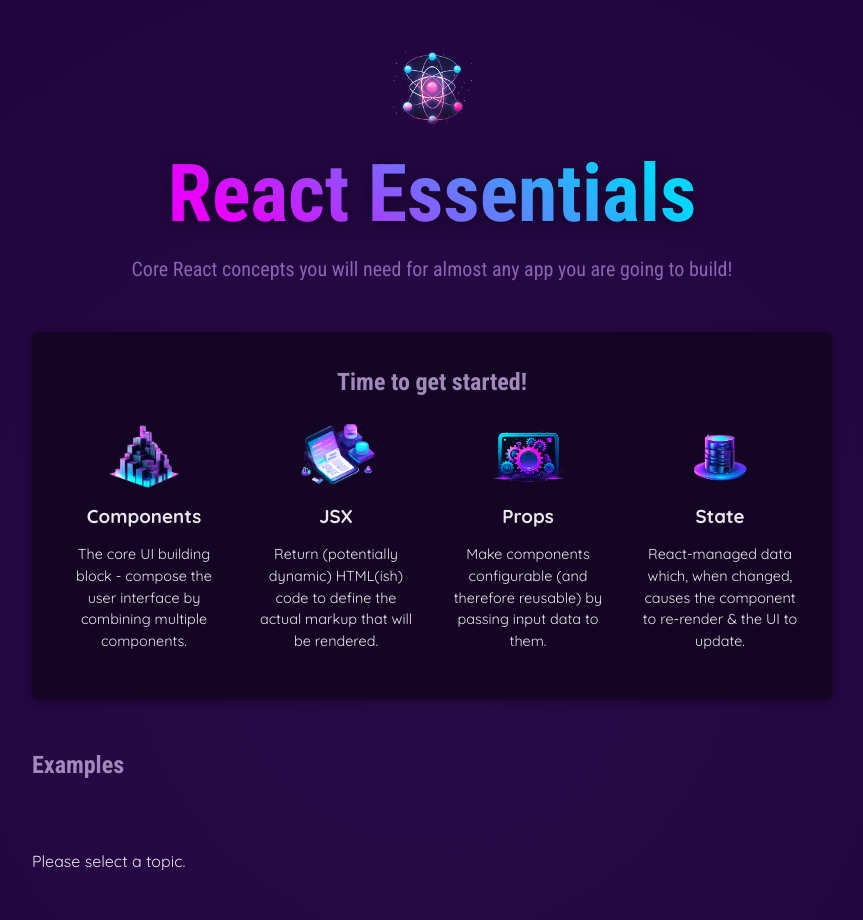
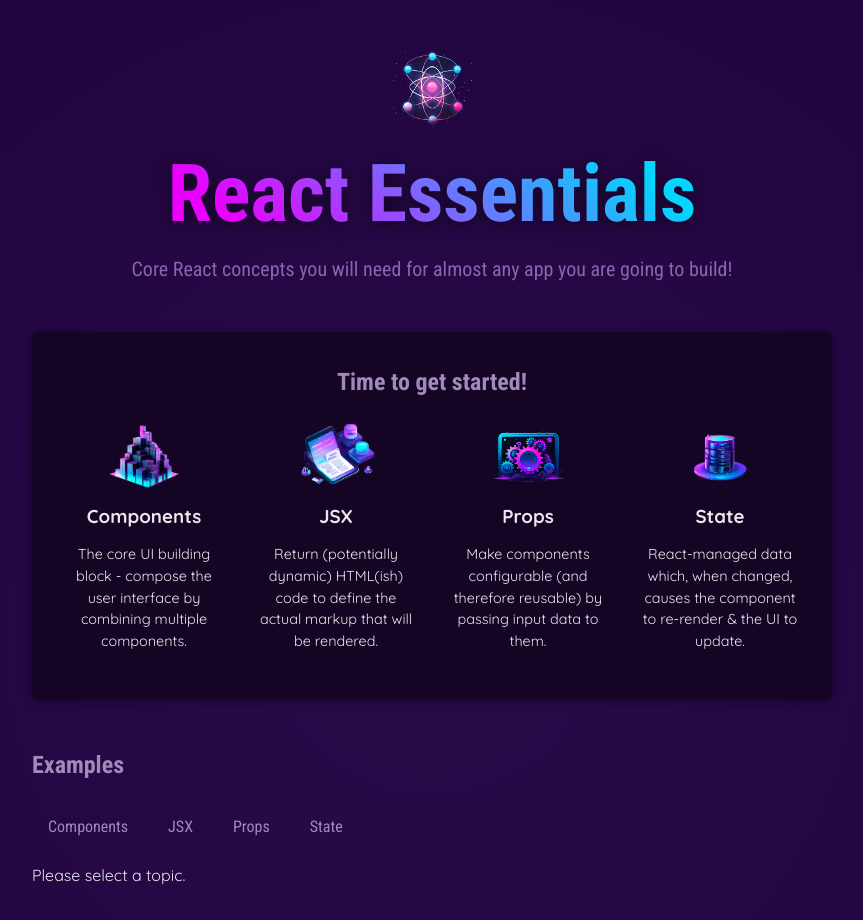
Before and after one commit to jenilkumar1301/01-starting-project, a React (Vite) app: page / in a window 1280 px wide. Shown: the top 920 px of the page, without its empty margins (208-1071 px from the left). Built offline with nearby package versions, Linux system fonts and the light colour scheme.

Commit message:
added map function

```diff
--- a/src/App.jsx
+++ b/src/App.jsx
@@ -33,10 +33,13 @@
         <section id="core-concepts">
           <h2>Time to get started!</h2>
           <ul>
-            <CoreConcept {...CORE_CONCEPTS[0]} />
-            <CoreConcept {...CORE_CONCEPTS[1]} />
-            <CoreConcept {...CORE_CONCEPTS[2]} />
-            <CoreConcept {...CORE_CONCEPTS[3]} />
+            {
+
+                CORE_CONCEPTS.map((conceptItem) =>
+              <CoreConcept key={conceptItem.title} {...conceptItem} />)
+
+
+            }
           </ul>
         </section>
 
--- a/src/components/TabButton/TabButton.css
+++ b/src/components/TabButton/TabButton.css
@@ -0,0 +1,27 @@
+#examples menu {
+  display: flex;
+  gap: 1rem;
+  margin: 0 0 2rem 0;
+  padding: 0;
+  list-style: none;
+}
+
+#examples button {
+  padding: 0.5rem 1rem;
+  border: none;
+  border-radius: 6px;
+  background: transparent;
+  color: #ebe7ef;
+  font: inherit;
+  cursor: pointer;
+}
+
+#examples button:hover {
+  background: #1f082f;
+  color: #ebe7ef;
+}
+
+#examples button.active {
+  background: #7925d3;
+  color: #ebe7ef;
+}
--- a/src/components/TabButton/TabButton.jsx
+++ b/src/components/TabButton/TabButton.jsx
@@ -1,10 +1,11 @@
 import './TabButton.css';
 
-export default function TabButton({ children, onSelect , isSelected})  {
-  console.log('TabButton is rendered');
+export default function TabButton({ children, onSelect, isSelected }) {
   return (
     <li>
-      <button ClassName = {isSelected ? 'active' : ''} onClick={onSelect}></button>
+      <button className={isSelected ? 'active' : undefined} onClick={onSelect}>
+        {children}
+      </button>
     </li>
   );
 }
```
